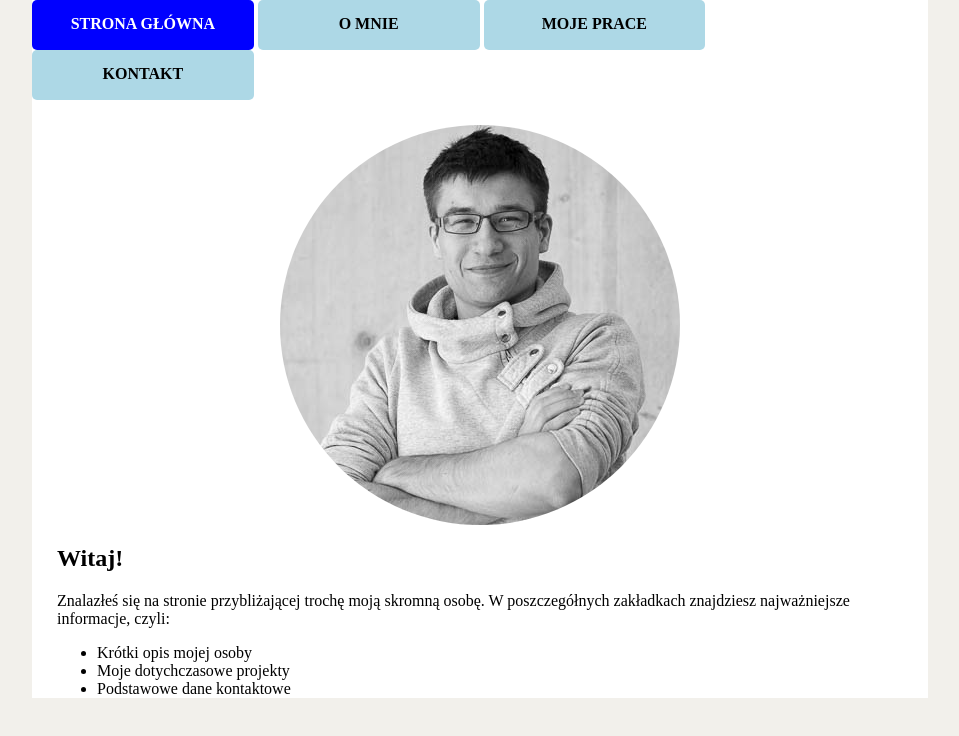
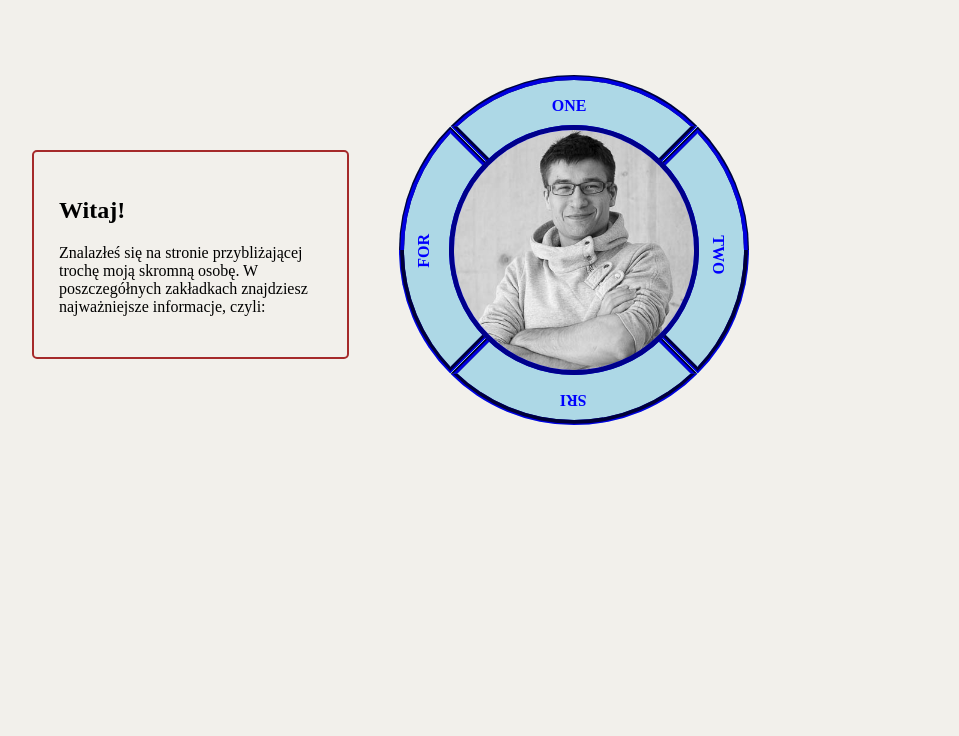
Before and after one commit to BartoszBazanski/MyPorfolio, a plain HTML site: page index.html in a window 1280 px wide. Shown: the whole page, without its empty margins (160-1119 px from the left). Drawn offline with nearby package versions, Linux system fonts and the light colour scheme.

Commit message:
Spinning menu

```diff
--- a/index.html
+++ b/index.html
@@ -3,26 +3,27 @@
 <head>
     <meta charset="utf-8" />
     <title>Bartosz Bazański Portfolio</title>
+    <script src="http://code.jquery.com/jquery-1.9.1.min.js"></script>
     <link href="stylesheets/style.css" rel="stylesheet" type="text/css" media="screen" />
+    <script type="text/javascript" src="javascript/script.js"></script>
 </head>
 <body>
-    <div class="navbar">
-      <div role="presentation" class="active tab"><a href="index.html">Strona główna</a></div>
-      <div role="presentation" class="tab"><a href="about.html">O mnie</a></div>
-      <div role="presentation" class="tab"><a href="portfolio.html">Moje prace</a></div>
-      <div role="presentation" class="tab"><a href="contact.html">Kontakt</a></div>
-    </div>
-    <div id="content">
-      <div class="main-photo">
-        <img class="portrait" src="images/DSC_5930.jpg">
-      </div>
+    <div class="container">
+        <div id="text-content">
             <h2>Witaj!</h2>
             <p>Znalazłeś się na stronie przybliżającej trochę moją skromną osobę. W poszczegółnych zakładkach znajdziesz najważniejsze informacje, czyli:</p>
-      <ul>
-        <li>Krótki opis mojej osoby</li>
-        <li>Moje dotychczasowe projekty</li>
-        <li>Podstawowe dane kontaktowe</li>
-      </ul>
+        </div>
+        <div class="main-box">
+            <div id="photo-box">
+                <img src="images/DSC_5930.jpg" />
+            </div>
+            <div id="round-menu">
+                <div id="top" class="menu-button"><div>ONE</div></div>
+                <div id="right" class="menu-button"><div>TWO</div></div>
+                <div id="bottom" class="menu-button"><div>SRI</div></div>
+                <div id="left" class="menu-button"><div>FOR</div></div>
+            </div>
+        </div>
     </div>
 </body>
 </html>
--- /dev/null
+++ b/javascript/script.js
@@ -0,0 +1,37 @@
+$(function(){
+    var top = $("#top");
+    var right = $("#right");
+    var bottom = $("#bottom");
+    var left = $("#left");
+    var menu = $("#round-menu");
+    top.click(function(){
+        AnimateRotate(menu, 405);
+    })
+    right.click(function(){
+        AnimateRotate(menu, 675);
+    })
+    bottom.click(function(){
+        AnimateRotate(menu, 585);
+    })
+    left.click(function(){
+        AnimateRotate(menu, 495);
+    })
+});
+function AnimateRotate(obj, angle){
+    var start = getRotationDeg(obj);
+    $({deg: start}).animate({deg: angle}, {
+        duration: 2000,
+        ease: "ease-in",
+        step: function(now){
+            obj.css({
+                transform: 'rotate('+ now +'deg)'
+            });
+        }
+    });
+};
+function getRotationDeg(obj){
+    var matrix = obj.css("transform");
+    var values = matrix.split('(')[1].split(')')[0].split(',');
+    var angle = Math.round(Math.atan2(values[1], values[0]) * (180/Math.PI));
+    return (angle < 0) ? angle + 360 : angle;
+};
--- a/stylesheets/style.css
+++ b/stylesheets/style.css
@@ -6,6 +6,12 @@ body {
   margin: 0 auto;
   width: 70%;
   height: 100%;
+}
+.container {
+  width: 80%;
+}
+* {
+  box-sizing: border-box;
 }
 .navbar {
   width: 100%;
@@ -41,6 +47,101 @@ a {
   display: block;
   border-radius: 50%;
 }
-#content {
-  margin: 25px;
+#text-content {
+  float: left;
+  width: calc(100% - 400px);
+  padding: 25px;
+  border: 2px solid brown;
+  border-radius: 5px;
+  margin: 150px 50px 75px 0;
 }
+.main-box {
+    float: right;
+    position: relative;
+    margin: 75px auto;
+    width: 350px;
+    height: 500px;
+}
+img {
+    border-radius: 50%;
+    width: 100%;
+    height: 100%;
+    border: 5px solid darkblue;
+}
+#photo-box {
+    position: absolute;
+    top: 50px;
+    left: 50px;
+    background-color: blue;
+    width: 250px;
+    height: 250px;
+    border-radius: 50%;
+    z-index: 3;
+}
+#round-menu {
+    transform: rotate(45deg);
+    position: relative;
+    background-color: lightblue;
+    border-radius: 50%;
+    width: 100%;
+    height: 350px;
+    z-index: 1;
+}
+.menu-button {
+    border: 5px groove darkblue;
+    color: blue;
+    font-weight: bold;
+    position: absolute;
+    box-sizing: border-box;
+    display: inline-block;
+    height: 50%;
+    width: 50%;
+    text-align: center;
+}
+.menu-button:hover {
+    font-weight: bold;
+    font-size: 20px;
+    color: darkblue;
+    background-color: blue;
+    cursor: pointer;
+}
+#top {
+    padding: 45px 0px;
+    top: 0;
+    left: 0;
+    border-top-left-radius: 100%;
+}
+#top div {
+    padding-right: 50px;
+    transform: rotate(-45deg);
+}
+#right {
+    padding: 45px 0px;
+    top: 0;
+    right: 0;
+    border-top-right-radius: 100%;
+}
+#right div {
+    padding-left: 50px;
+    transform: rotate(45deg);
+}
+#bottom {
+    padding: 110px 0 0 0;
+    bottom: 0;
+    right: 0;
+    border-bottom-right-radius: 100%;
+}
+#bottom div {
+    padding-right: 50px;
+    transform: rotate(135deg);
+}
+#left {
+    padding: 110px 0 0 0;
+    left: 0;
+    bottom: 0;
+    border-bottom-left-radius: 100%;
+}
+#left div {
+    padding-left: 50px;
+    transform: rotate(-135deg);
+}
```
Lines whose indentation alone changed are shown as unchanged.
